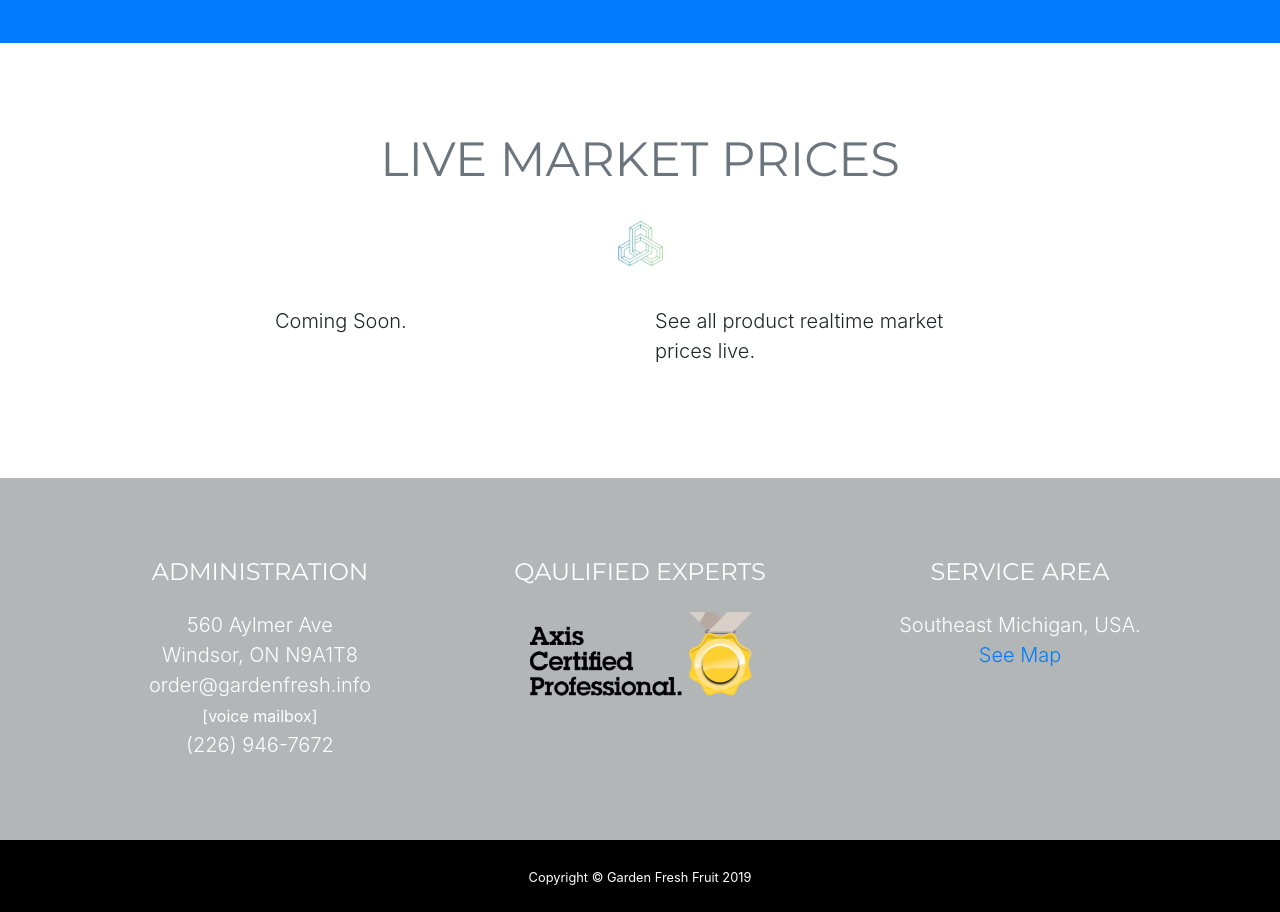
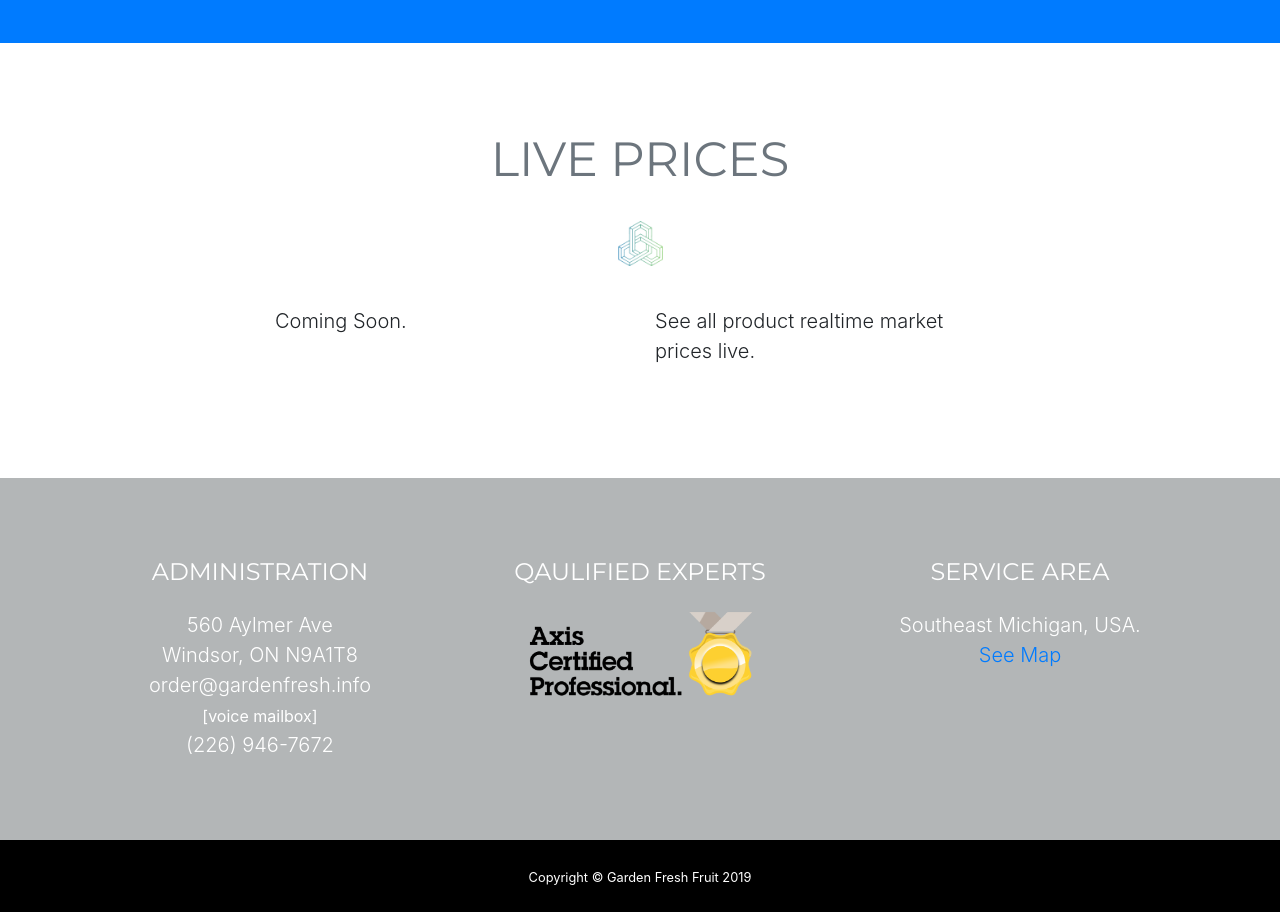
Before and after one commit to TheHezze/acme, a website with bundled scripts: page index.html in a window 1280 px wide. Shown: the part 2180-3092 px from the top of the page. Built offline with nearby package versions, Linux system fonts and the light colour scheme; files whose address does not match are found by name.

Commit message:
Update index.html

```diff
--- a/index.html
+++ b/index.html
@@ -189,7 +189,7 @@
   <!-- Contact Section -->
   <section id="contact">
     <div class="container">
-      <h2 class="text-center text-uppercase text-secondary mb-0">Live Market Prices<br><br><img src="img/ax0.png" class="img-fluid" width=45px><br><br></h2>
+      <h2 class="text-center text-uppercase text-secondary mb-0">Live Prices<br><br><img src="img/ax0.png" class="img-fluid" width=45px><br><br></h2>
       <div class="row">
         <div class="col-lg-4 ml-auto">
           <p class="lead">Coming Soon.</p>
```
